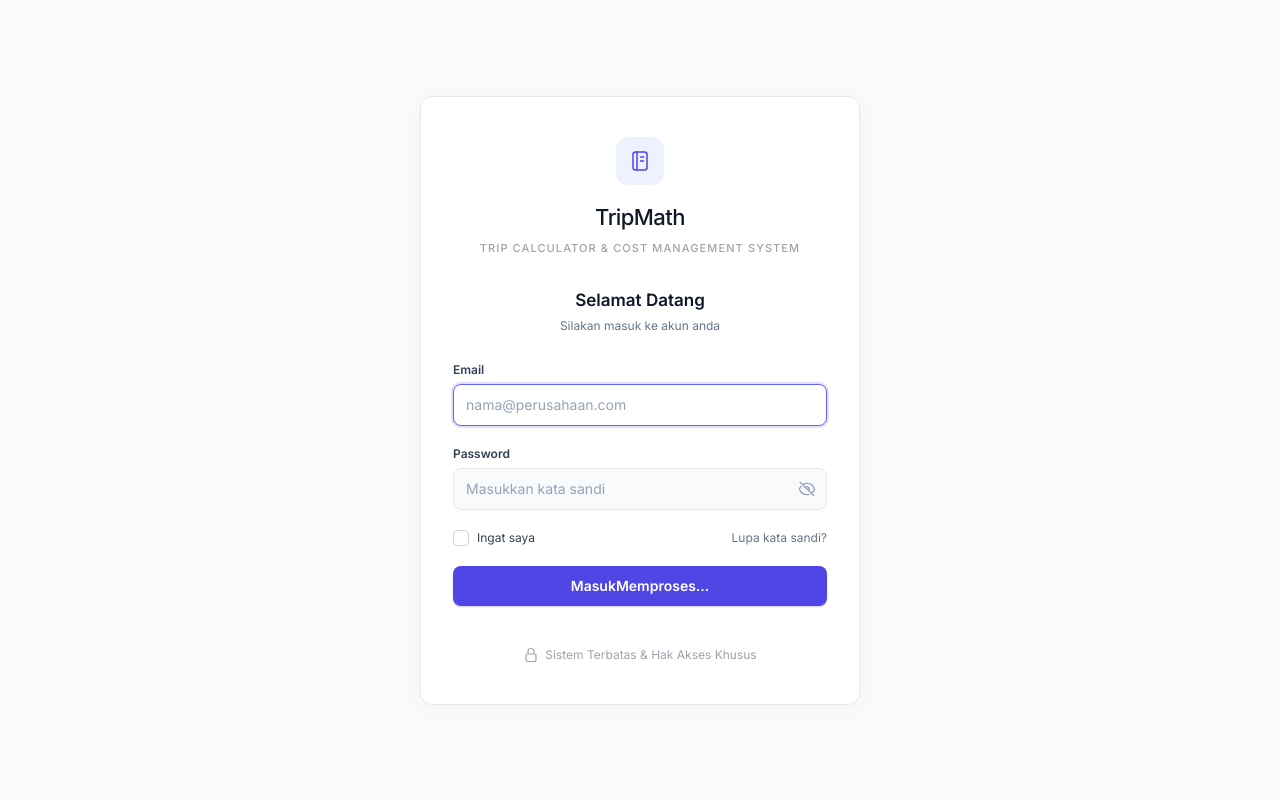
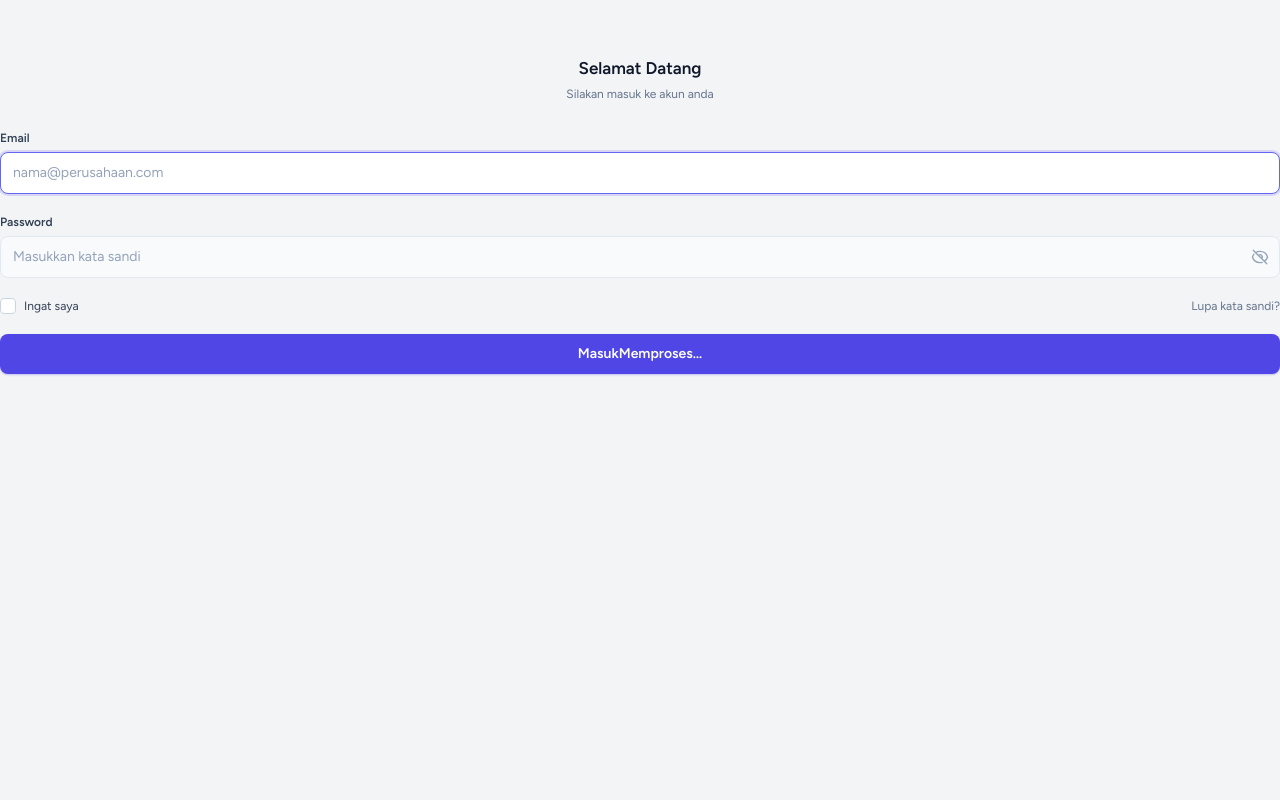
Before and after one commit to alkadafii1/SOJ-TripMath, a Laravel app: page /login in a window 1280 px wide. Run offline with Laravel 12, Linux system fonts and the light colour scheme; style sheets or scripts are compiled from the project's sources; parts of the project's set-up code (start-up, migrations or seed data) failed here and were passed over; some libraries are stand-ins or nearby versions.

Commit message:
Revert "Fix login page 3"
This reverts commit ace50da90bdd125b899dd8edb6fdd081999a110e.

```diff
--- a/resources/views/layouts/guest.blade.php
+++ b/resources/views/layouts/guest.blade.php
@@ -5,53 +5,35 @@
         <meta name="viewport" content="width=device-width, initial-scale=1">
         <meta name="csrf-token" content="{{ csrf_token() }}">
 
-        <title>{{ isset($title) ? $title.' · ' : '' }}TripMath</title>
+        <title>{{ config('app.name', 'Laravel') }}</title>
 
-        <!-- Fonts: Menggunakan Inter -->
+        <!-- Fonts -->
         <link rel="preconnect" href="https://fonts.bunny.net">
-        <link href="https://fonts.bunny.net/css?family=inter:400,500,600,700&display=swap" rel="stylesheet" />
+        <link href="https://fonts.bunny.net/css?family=figtree:400,500,600&display=swap" rel="stylesheet" />
 
         @vite(['resources/css/app.css', 'resources/js/app.js'])
-        @livewireStyles
+    </head>
+    <body class="font-sans antialiased bg-gray-100"
+          x-data="{ open: false, collapsed: localStorage.getItem('sidebar-collapsed') === '1' }"
+          x-init="$watch('collapsed', v => localStorage.setItem('sidebar-collapsed', v ? '1' : '0'))">
 
-        <style>
-            /* Memastikan font diterapkan */
-            body { font-family: 'Inter', sans-serif; }
-        </style>
-    </head>
-    <!-- Background dibuat sangat lembut, layout dibuat center -->
-    <body class="min-h-screen bg-[#fafafa] text-slate-700 antialiased flex items-center justify-center p-4 sm:p-6">
+        <!-- <livewire:layout.navigation /> -->
 
-        <!-- Navbar sudah dihapus, langsung ke konten utama (Card) -->
-        <main class="w-full max-w-[440px] rounded-xl bg-white px-8 py-10 shadow-[0_4px_24px_rgba(0,0,0,0.03)] border border-gray-200">
+        <div class="min-h-screen pt-14 transition-[padding] duration-200"
+             :class="collapsed ? 'lg:pl-0' : 'lg:pt-0 lg:pl-64'">
+            @isset($header)
+                <header class="bg-white shadow">
+                    <div class="px-4 py-5 sm:px-6 lg:px-8">
+                        {{ $header }}
+                    </div>
+                </header>
+            @endisset
 
-            {{-- Identitas aplikasi dibuat lebih clean dan tidak kaku --}}
-            <div class="text-center mb-8">
-                <div class="mx-auto grid h-12 w-12 place-items-center rounded-xl bg-indigo-50 text-indigo-600 mb-4">
-                    <svg class="h-6 w-6" viewBox="0 0 24 24" fill="none" stroke="currentColor" stroke-width="1.5" stroke-linecap="round" stroke-linejoin="round">
-                        <rect x="5" y="3" width="14" height="18" rx="2.5" />
-                        <path d="M9 3v18" />
-                        <path d="M12.5 8h3M12.5 12h3" />
-                    </svg>
-                </div>
-                <!-- Menggunakan font-medium agar tidak terlalu tebal/kaku -->
-                <h2 class="text-[22px] font-medium tracking-tight text-gray-900">TripMath</h2>
-                <p class="mt-1.5 text-[11px] font-medium tracking-[0.1em] text-gray-400 uppercase">Trip Calculator & Cost Management System</p>
-            </div>
+            <main class="px-4 sm:px-0">
+                {{ $slot }}
+            </main>
+        </div>
 
-            <div>
-                {{ $slot }}
-            </div>
-
-            {{-- Catatan akses --}}
-            <p class="mt-10 flex items-center justify-center gap-1.5 text-[12px] text-gray-400">
-                <svg class="h-4 w-4" viewBox="0 0 24 24" fill="none" stroke="currentColor" stroke-width="1.8" stroke-linecap="round" stroke-linejoin="round" aria-hidden="true">
-                    <path d="M16.5 10.5V6.75a4.5 4.5 0 10-9 0v3.75m-.75 11.25h10.5a2.25 2.25 0 002.25-2.25v-6.75a2.25 2.25 0 00-2.25-2.25H6.75a2.25 2.25 0 00-2.25 2.25v6.75a2.25 2.25 0 002.25 2.25z" />
-                </svg>
-                Sistem Terbatas & Hak Akses Khusus
-            </p>
-        </main>
-
-        @livewireScripts
+        @livewireScriptConfig
     </body>
 </html>
```
